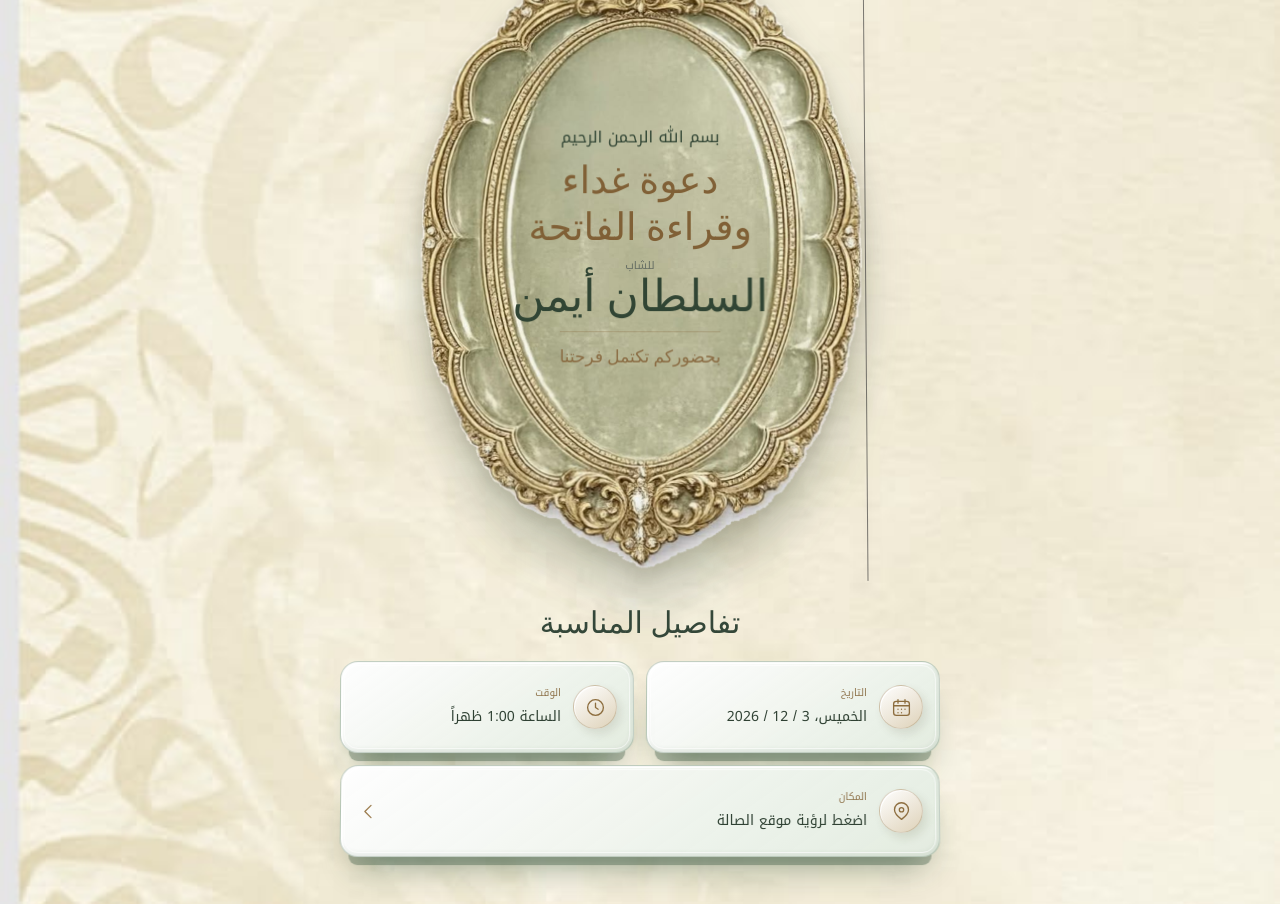
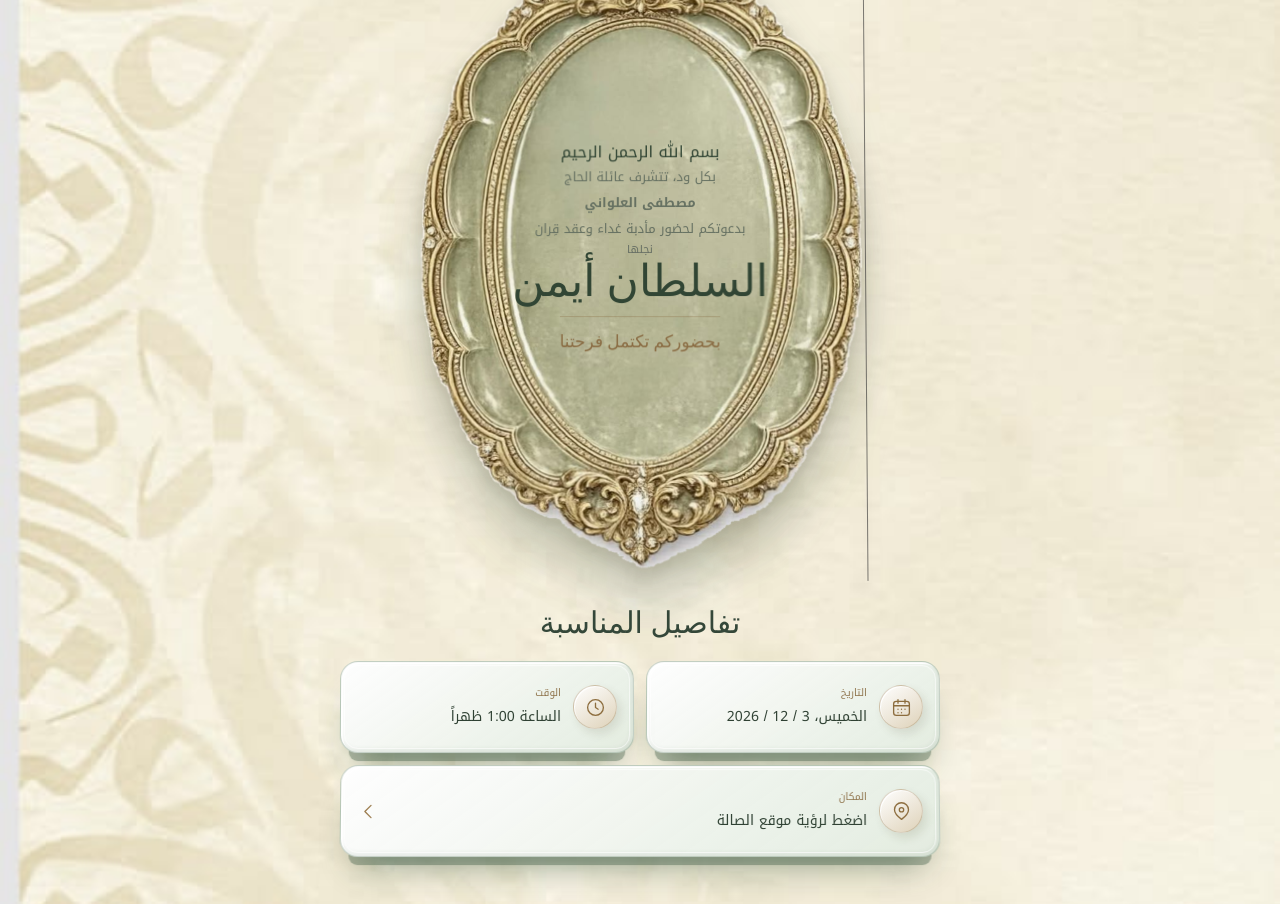
Before and after one commit to mt6424360-jpg/qeran, a React (Vite) app in the folder دعوة عقد قران/: page / in a window 1280 px wide. Shown: the part 980-1884 px from the top of the page. Built offline with nearby package versions, Linux system fonts and the light colour scheme; a web font is replaced by a local one.

Commit message:
Update invitation wording and closing phrase

```diff
--- a/دعوة عقد قران/src/App.tsx
+++ b/دعوة عقد قران/src/App.tsx
@@ -182,17 +182,17 @@ export default function App() {
           />
           <div className="card-copy">
             <div className="your-text">
-              <div className="your-text">
-                <span className="second-line">بسم الله الرحمن الرحيم </span>
-              </div>
+              <span className="second-line">بسم الله الرحمن الرحيم</span>
+              <p className="honor">
+                بكل ود، تتشرف عائلة الحاج
+                <br />
+                <strong>مصطفى العلواني</strong>
+                <br />
+                بدعوتكم لحضور مأدبة غداء وعقد قِران
+              </p>
             </div>
 
-            <h2>
-              دعوة غداء
-              <br />
-              وقراءة الفاتحة
-            </h2>
-            <p className="groom-label">للشاب</p>
+            <p className="groom-label">نجلها</p>
             <h3>السلطان أيمن</h3>
             <p className="closing">بحضوركم تكتمل فرحتنا</p>
           </div>
```
